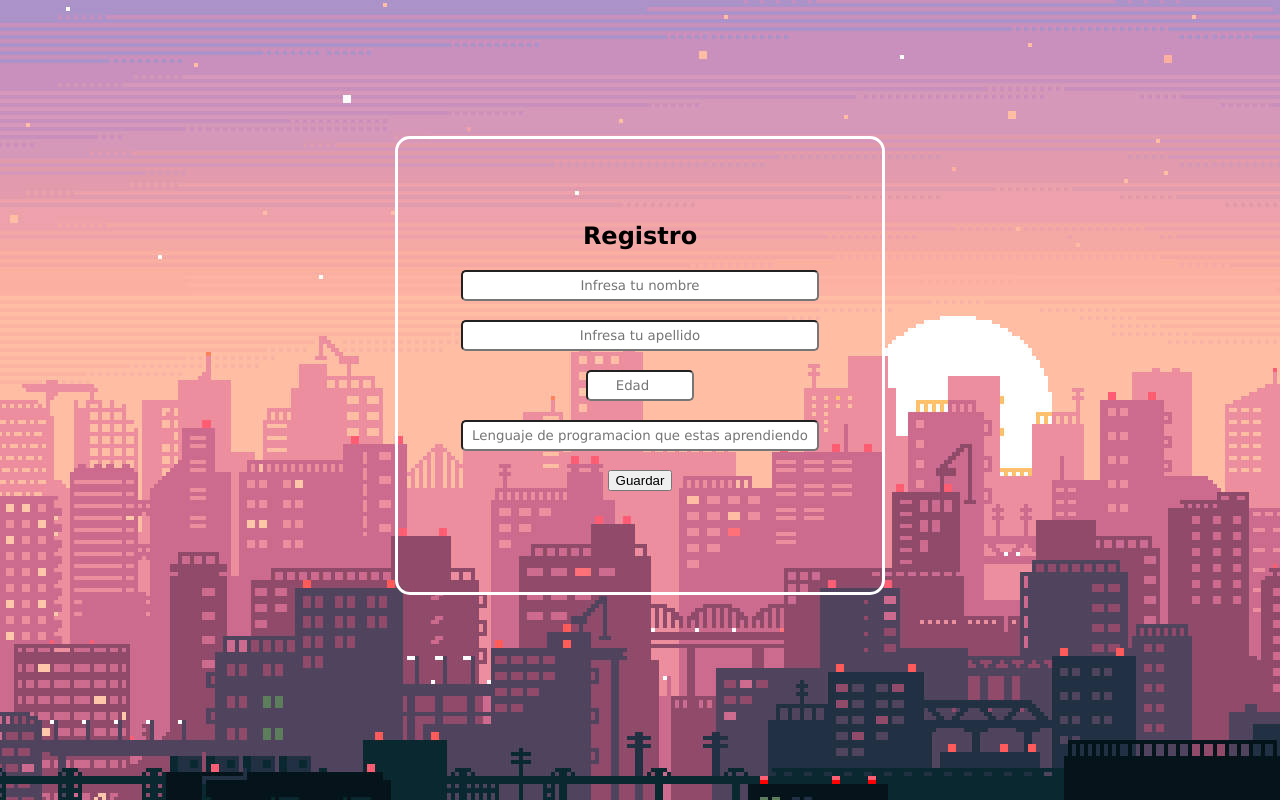
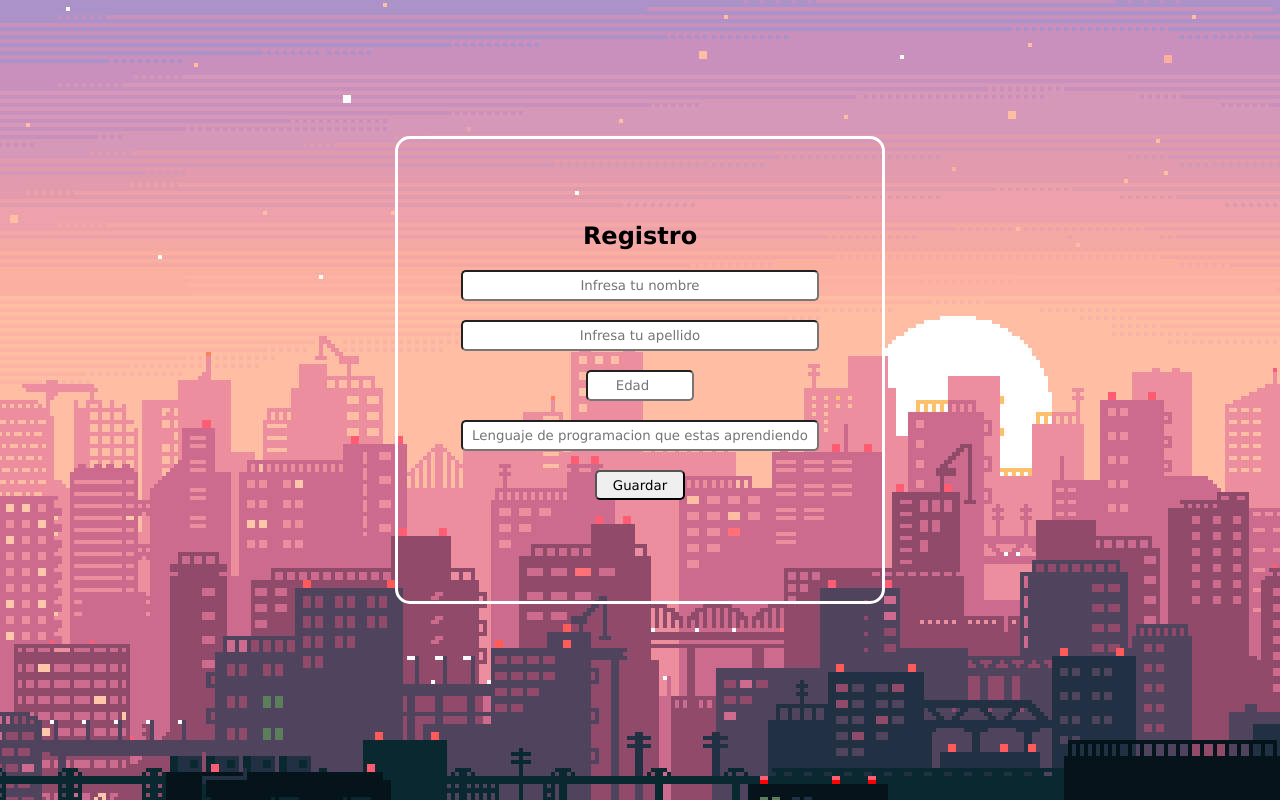
Before and after one commit to Pelz1925/7DOC, a plain HTML site: page Day 2/form.html in a window 1280 px wide. Drawn offline with Linux system fonts and the light colour scheme.

Commit message:
Editando boton guardar

```diff
--- a/Day 2/style.css
+++ b/Day 2/style.css
@@ -63,3 +63,10 @@ body {
     border: 3px solid white;
     border-radius: 15px;
 }
+
+button {
+  height: 30px;
+  width: 90px;
+  border-radius: 5px;
+  font-family: 'Lucida Sans', 'Lucida Sans Regular', 'Lucida Grande', 'Lucida Sans Unicode', Geneva, Verdana, sans-serif;
+}
```
